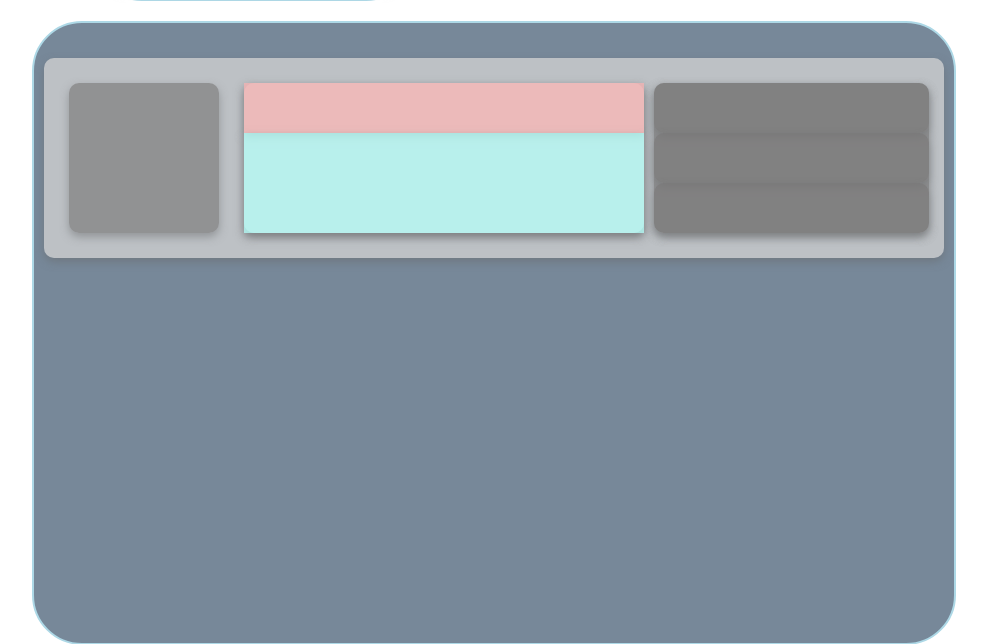
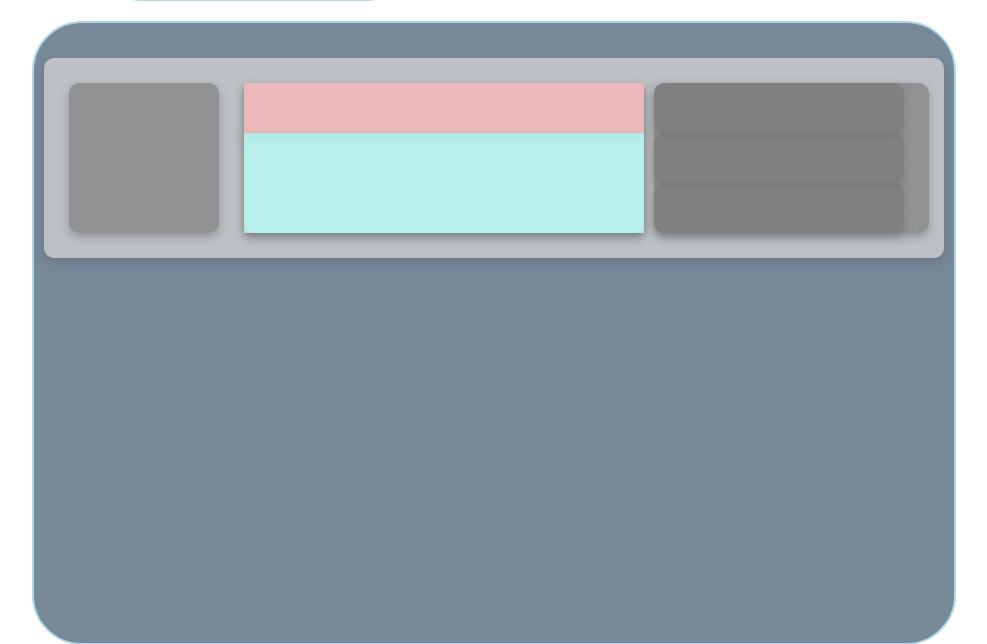
Before and after one commit to jakegusew0482/farmstand, a PHP site: page /marketPage.html in a window 1280 px wide; the page is wider, and only the part inside the window is pictured. Shown: the part 1799-2443 px from the top of that part, without its empty margins (16-1003 px from the left). Run offline with PHP 8.4, Linux system fonts and the light colour scheme; some libraries are stand-ins or nearby versions.

Commit message:
Update MarketplacePage.css

```diff
--- a/styles/MarketplacePage.css
+++ b/styles/MarketplacePage.css
@@ -204,7 +204,7 @@
     background-color: rgba(121, 120, 120, 0.63);
     border: black;
     height: 50px;
-    width: 275px;
+    width: 250px;
     box-shadow: 0 4px 8px 0 rgba(103, 106, 107, 0.5);
     border-radius: 10px;
     float: left;
@@ -216,7 +216,7 @@
     background-color: rgba(121, 120, 120, 0.63);
     border: black;
     height: 50px;
-    width: 275px;
+    width: 250px;
     box-shadow: 0 4px 8px 0 rgba(103, 106, 107, 0.5);
     border-radius: 10px;
     float: left;
@@ -227,7 +227,7 @@
     background-color: rgba(121, 120, 120, 0.63);
     border: black;
     height: 50px;
-    width: 275px;
+    width: 250px;
     box-shadow: 0 4px 8px 0 rgba(103, 106, 107, 0.5);
     border-radius: 10px;
     float: left;
```
